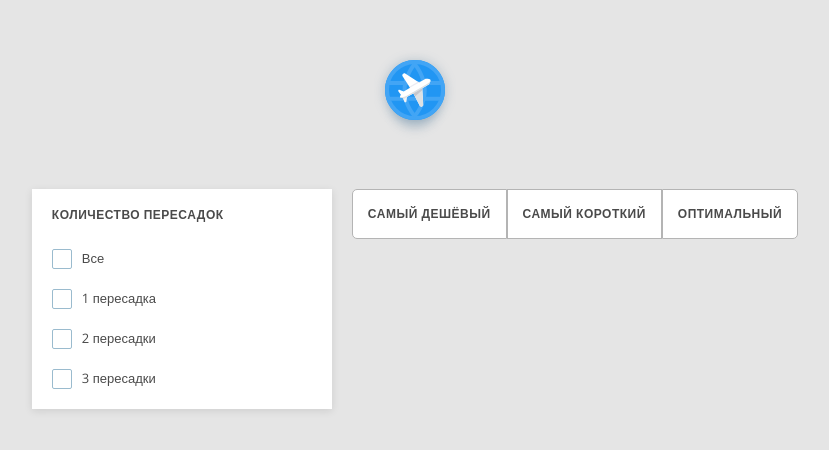
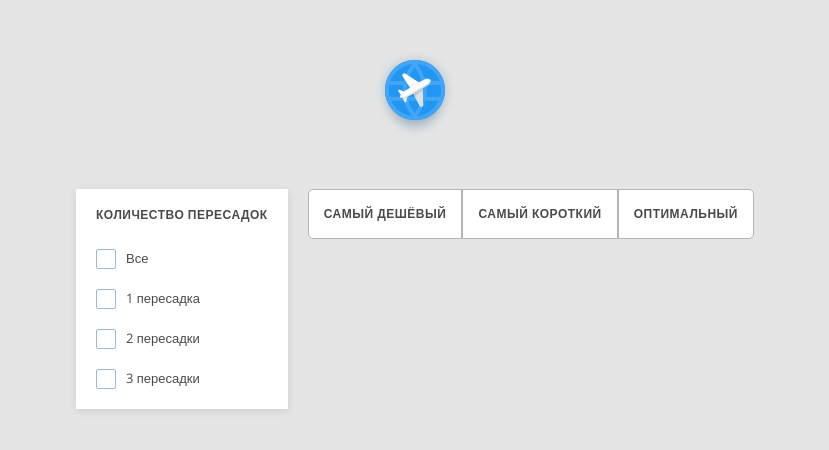
Before and after one commit to kapiernik/avia-tickets, a React (Create React App) app: page / in a window 1280 px wide. Shown: the top 450 px of the page, without its empty margins (225-1054 px from the left). Built offline with nearby package versions, Linux system fonts and the light colour scheme.

Commit message:
Уменьшил размер фильтра

```diff
--- a/src/components/filter/filter.jsx
+++ b/src/components/filter/filter.jsx
@@ -9,7 +9,7 @@ class Filter extends Component {
 
         const Filter = styled.div`
             display: inline-block;
-            width: 300px;
+            max-width: 232px;
             background-color: #FFF;
             box-shadow: 0px 2px 8px 0px rgba(0, 0, 0, .1);
             padding-bottom: 10px;
```
